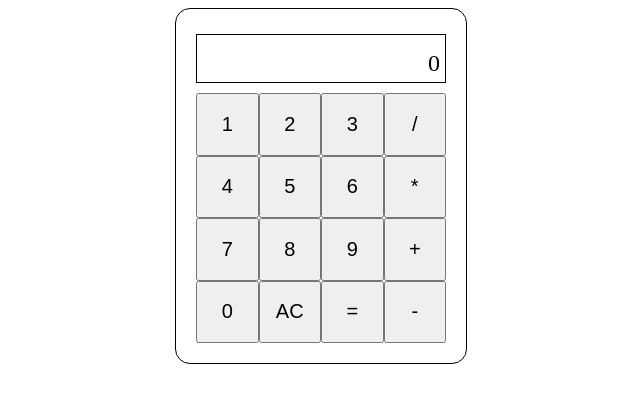
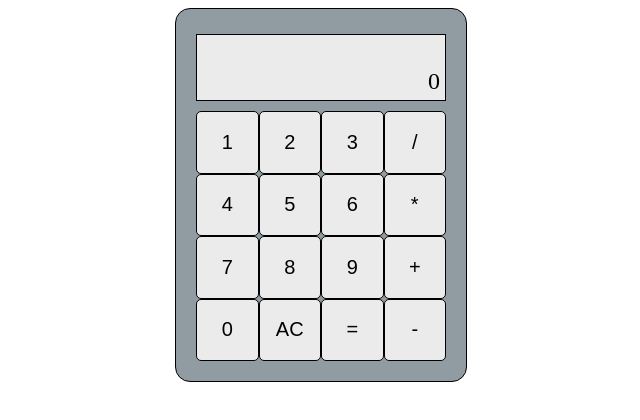
Before and after one commit to Kreoniz/calculator, a plain HTML site: page index.html in a window 1280 px wide. Shown: the whole page, without its empty margins (319-959 px from the left). Drawn offline with Linux system fonts and the light colour scheme.

Commit message:
Add colorscheme

```diff
--- a/style.css
+++ b/style.css
@@ -4,12 +4,19 @@
     padding: 20px;
     margin: auto;
     max-width: 250px;
+    background-color: #909CA2;
 }
 
 .display {
     border: 1px solid #000;
     padding: 5px;
     margin: 5px 0 10px;
+    background-color: #EBEBEB;
+    min-height: 55px;
+
+    display: flex;
+    flex-direction: column;
+    justify-content: space-between;
 }
 
 #displayOperations {
@@ -34,15 +41,29 @@
     flex-wrap: wrap;
 }
 
+.numbers button {
+    flex: 1 1 33.3%;
+}
+
 .operators {
     display: flex;
     flex-direction: column;
 }
 
+.operators button {
+    flex: 1;
+}
+
 button {
-    flex: 1 1 33.33%;
     width: 62.5px;
     height: 62.5px;
 
     font-size: 20px;
+    background-color: #EBEBEB;
+    border: 1px solid black;
+    border-radius: 5px;
 }
+
+button:hover {
+    background-color: #D6D6D6;
+}
```
